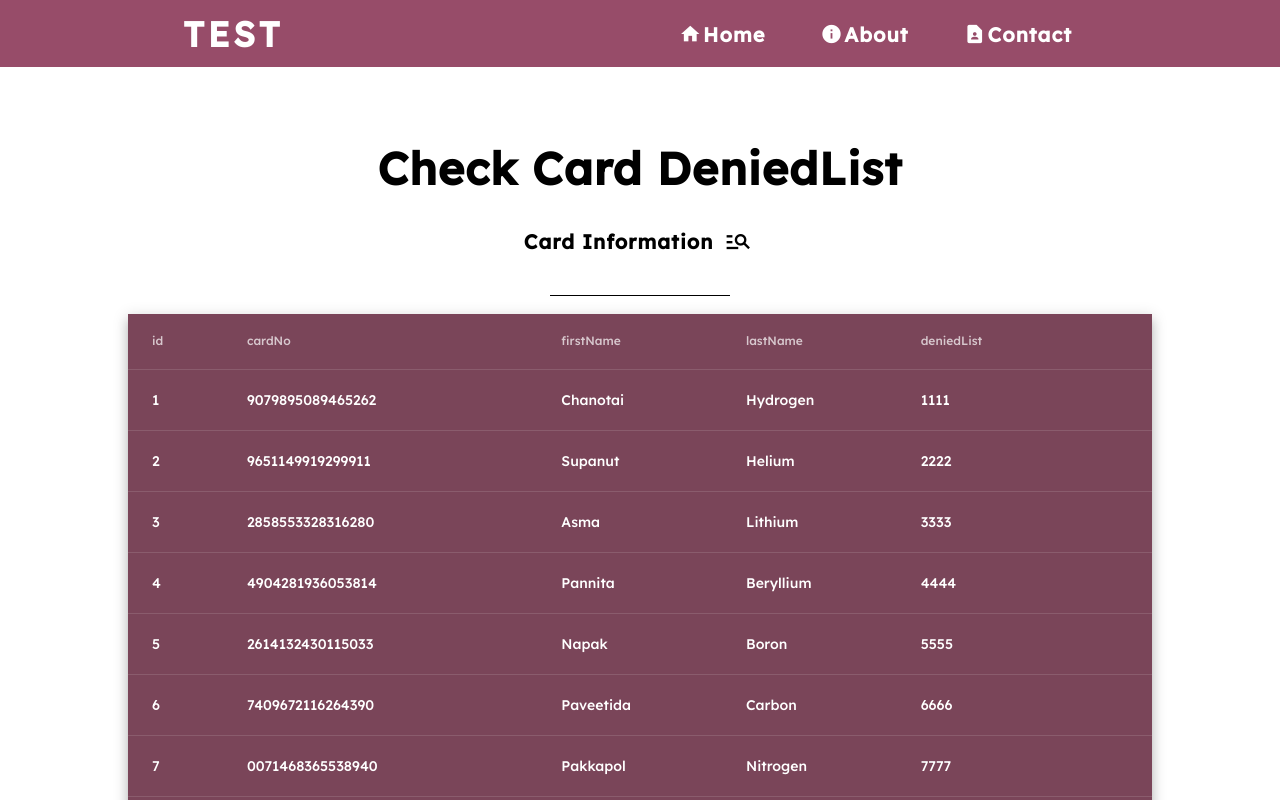
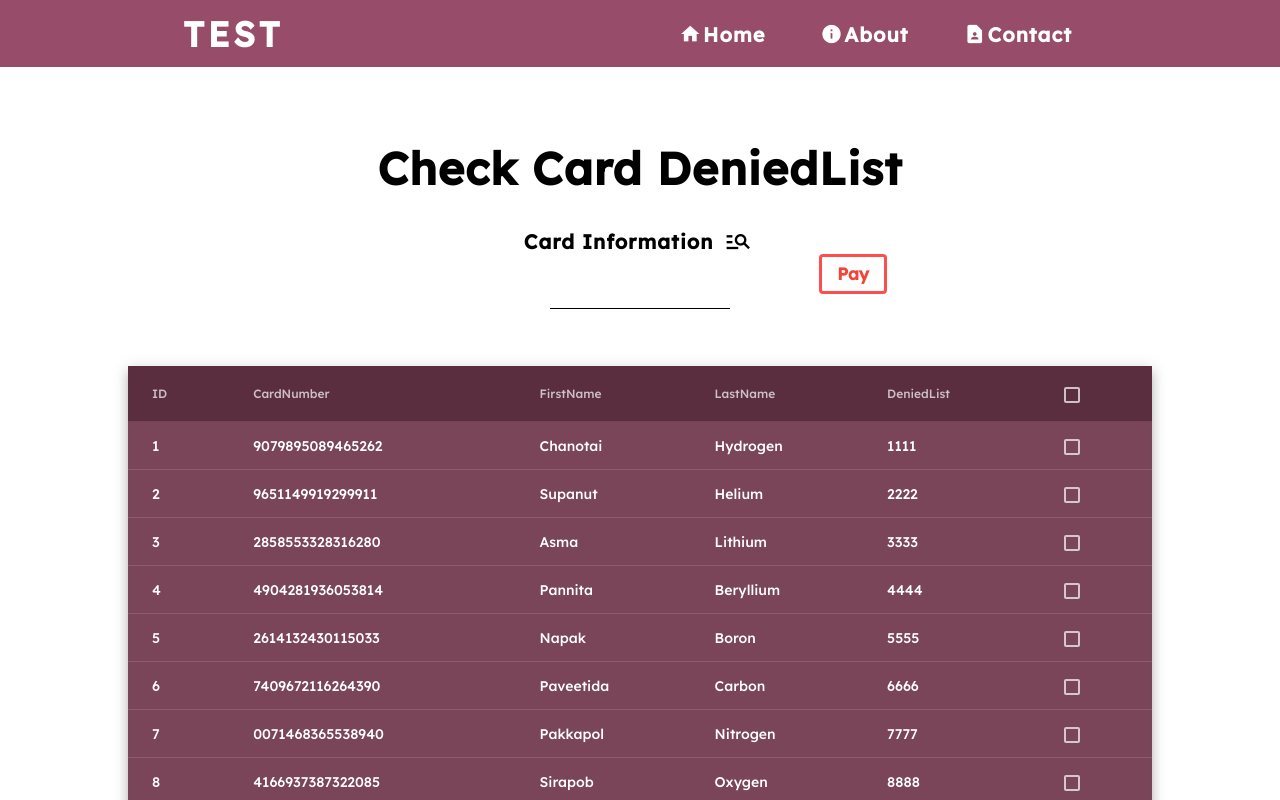
Before and after one commit to Corust1411/gate-portal-angular, an Angular app: page / in a window 1280 px wide. Shown: the top 800 px of the page. Built offline with nearby package versions, Linux system fonts and the light colour scheme.

Commit message:
Finally Search finished by rework the code and also checkbox finished

```diff
--- a/src/app/app.component.css
+++ b/src/app/app.component.css
@@ -1,3 +1,6 @@
+body{
+  min-height:100%;
+}
 .searchtab{
     display: flex;
     justify-content: center;
--- a/src/app/app.component.html
+++ b/src/app/app.component.html
@@ -13,8 +13,7 @@
     </button>-->
   </div>
 </div>
-<app-data-table></app-data-table>
-
+<app-search></app-search>
 <app-footer></app-footer>
 
 
--- a/src/app/components/footer/footer.component.css
+++ b/src/app/components/footer/footer.component.css
@@ -3,5 +3,6 @@
   padding: 20px 0 20px 80%;
   font-family: 'Lexend', sans-serif;
   color: whitesmoke;
-  opacity: 80%;
+  position: relative;
+  margin-top: 100px;
 }
--- /dev/null
+++ b/src/app/components/search/search.component.css
@@ -0,0 +1,39 @@
+.mat-form-field {
+  display: flex;
+  justify-content: center;
+  margin-top: 1%;
+  font-family: 'Lexend',sans-serif;
+}
+button{
+  display:flex;
+  position: relative;
+  left: 64%;
+  bottom:9%;
+  font-family: 'Lexend',sans-serif;
+  font-weight:Bold;
+  font-size:17px;
+  border: 3px solid rgba(255, 0, 0, .7) !important;
+}
+table{
+  background-color: rgb(122,69,89);
+  font-family: 'Lexend', sans-serif;
+  width: 80%;
+  margin-left:10%;
+}
+.mat-paginator{
+  width:80%;
+  margin-left:10%;
+  font-family:'Lexend',sans-serif;
+}
+th{
+  background-color: rgb(90, 45, 63);
+}
+::ng-deep .mat-form-field.mat-focused .mat-form-field-label {
+  color:black !important;
+}
+::ng-deep.mat-form-field-underline {
+  background-color: black !important;
+}
+::ng-deep .mat-checkbox-checked.mat-accent .mat-checkbox-background,.mat-checkbox-indeterminate.mat-accent .mat-checkbox-background {
+  background-color: pink;
+}
--- /dev/null
+++ b/src/app/components/search/search.component.html
@@ -0,0 +1,56 @@
+<mat-form-field>
+  <mat-label>Enter your information</mat-label>
+  <input matInput (keyup)="applyFilter($event)" placeholder="Enter" #input>
+</mat-form-field>
+<button mat-stroked-button color="warn">Pay</button>
+
+<div class="datatable">
+<table mat-table [dataSource]="dataSource" matSort class="mat-elevation-z8">
+  <ng-container matColumnDef="select">
+    <th mat-header-cell *matHeaderCellDef>
+      <mat-checkbox (change)="$event ? masterToggle() : null"
+                    [checked]="selection.hasValue() && isAllSelected()"
+                    [indeterminate]="selection.hasValue() && !isAllSelected()"
+                    [aria-label]="checkboxLabel()">
+      </mat-checkbox>
+    </th>
+    <td mat-cell *matCellDef="let row">
+      <mat-checkbox (click)="$event.stopPropagation()"
+                    (change)="$event ? selection.toggle(row) : null"
+                    [checked]="selection.isSelected(row)"
+                    [aria-label]="checkboxLabel(row)">
+      </mat-checkbox>
+    </td>
+  </ng-container>
+  <ng-container matColumnDef="id">
+    <th mat-header-cell *matHeaderCellDef mat-sort-header>ID</th>
+    <td mat-cell *matCellDef="let element"> {{element.id}} </td>
+  </ng-container>
+  <ng-container matColumnDef="cardNo">
+    <th mat-header-cell *matHeaderCellDef mat-sort-header>CardNumber</th>
+    <td mat-cell *matCellDef="let element"> {{element.cardNo}} </td>
+  </ng-container>
+  <ng-container matColumnDef="firstName">
+    <th mat-header-cell *matHeaderCellDef mat-sort-header>FirstName</th>
+    <td mat-cell *matCellDef="let element"> {{element.firstName}} </td>
+  </ng-container>
+  <ng-container matColumnDef="lastName">
+    <th mat-header-cell *matHeaderCellDef mat-sort-header>LastName</th>
+    <td mat-cell *matCellDef="let element"> {{element.lastName}} </td>
+  </ng-container>
+  <ng-container matColumnDef="deniedList">
+    <th mat-header-cell *matHeaderCellDef mat-sort-header>DeniedList</th>
+    <td mat-cell *matCellDef="let element"> {{element.deniedList}} </td>
+  </ng-container>
+
+
+  <tr mat-header-row *matHeaderRowDef="displayedColumns"></tr>
+  <tr mat-row *matRowDef="let row; columns: displayedColumns;"></tr>
+
+  <tr class="mat-row" *matNoDataRow>
+    <td class="mat-cell" colspan="5">No data matching the filter "{{input.value}}"</td>
+  </tr>
+
+</table>
+  <mat-paginator [length]="dataSource?.data?.length" [pageIndex]="0" [pageSize]="10" [pageSizeOptions]="[1,5, 10, 20]" showFirstLastButtons></mat-paginator>
+</div>
--- /dev/null
+++ b/src/app/components/search/search.component.ts
@@ -0,0 +1,81 @@
+import {AfterViewInit, Component, ViewChild} from '@angular/core';
+import { MatTableDataSource } from '@angular/material/table';
+import { MatSort } from '@angular/material/sort';
+import { MatPaginator } from '@angular/material/paginator';
+import {SelectionModel} from '@angular/cdk/collections';
+
+@Component({
+  selector: 'app-search',
+  templateUrl: './search.component.html',
+  styleUrls: ['./search.component.css']
+})
+export class SearchComponent implements AfterViewInit{
+  displayedColumns = ['id','cardNo','firstName','lastName','deniedList','select']
+  dataSource = new MatTableDataSource<PeriodicElement>(ELEMENT_DATA);
+  selection = new SelectionModel<PeriodicElement>(true, []);
+
+  @ViewChild(MatSort) sort: MatSort;
+  @ViewChild(MatPaginator) paginator: MatPaginator;
+   ngAfterViewInit() {
+     this.dataSource.sort = this.sort;
+     this.dataSource.paginator = this.paginator;
+   }
+  applyFilter(event: Event){
+    const filterValue = (event.target as HTMLInputElement).value;
+    this.dataSource.filter = filterValue.trim().toLowerCase();
+  }
+  /** Whether the number of selected elements matches the total number of rows. */
+    isAllSelected() {
+      const numSelected = this.selection.selected.length;
+      const numRows = this.dataSource.data.length;
+      return numSelected === numRows;
+    }
+
+    /** Selects all rows if they are not all selected; otherwise clear selection. */
+    masterToggle() {
+      this.isAllSelected() ?
+          this.selection.clear() :
+          this.dataSource.data.forEach(row => this.selection.select(row));
+    }
+
+    /** The label for the checkbox on the passed row */
+    checkboxLabel(row?: PeriodicElement): string {
+      if (!row) {
+        return `${this.isAllSelected() ? 'select' : 'deselect'} all`;
+      }
+      return `${this.selection.isSelected(row) ? 'deselect' : 'select'} row ${row.id + 1}`;
+    }
+  /*onSearchClear()
+    event = "";
+    this.applyFilter();
+  }*/
+}
+export interface PeriodicElement{
+  id:number;
+  cardNo:string;
+  firstName:string;
+  lastName:string;
+  deniedList:number;
+}
+const ELEMENT_DATA: PeriodicElement[] = [
+  {id: 1,cardNo: '9079895089465262', firstName: 'Chanotai',lastName: 'Hydrogen',deniedList: 1111},
+    {id: 2,cardNo: '9651149919299911', firstName: 'Supanut',lastName: 'Helium',deniedList: 2222},
+    {id: 3,cardNo: '2858553328316280', firstName: 'Asma',lastName: 'Lithium',deniedList: 3333},
+    {id: 4,cardNo: '4904281936053814', firstName: 'Pannita',lastName: 'Beryllium',deniedList: 4444},
+    {id: 5,cardNo: '2614132430115033', firstName: 'Napak',lastName: 'Boron',deniedList: 5555},
+    {id: 6,cardNo: '7409672116264390', firstName: 'Paveetida',lastName: 'Carbon',deniedList: 6666},
+    {id: 7,cardNo: '0071468365538940', firstName: 'Pakkapol',lastName: 'Nitrogen',deniedList: 7777},
+    {id: 8,cardNo: '4166937387322085', firstName: 'Sirapob',lastName: 'Oxygen',deniedList: 8888},
+    {id: 9,cardNo: '6411395029190201', firstName: 'Samuel',lastName: 'Fluorine',deniedList: 9999},
+    {id: 10,cardNo: '7859447486990911', firstName: 'Chayatorn',lastName: 'Neon',deniedList: 1010},
+    {id: 11,cardNo: '8458412982333561', firstName: 'Nuntapob',lastName: 'Sodium',deniedList: 1111 },
+    {id: 12,cardNo: '5351034826075236', firstName: 'Korwies',lastName: 'Magnesium',deniedList: 1212},
+    {id: 13,cardNo: '6312107661841406', firstName: 'Puttipong',lastName: 'Aluminum',deniedList: 1313},
+    {id: 14,cardNo: '0984764707406605', firstName: 'Nuddcha',lastName: 'Silicon',deniedList: 1414},
+    {id: 15,cardNo: '5244082811409330', firstName: 'Komas',lastName: 'Phosphorus',deniedList: 1515},
+    {id: 16,cardNo: '4561198320082507', firstName: 'Wichayada',lastName: 'Sulfur',deniedList: 1616},
+    {id: 17,cardNo: '9534306652538602', firstName: 'Chatchakorn',lastName: 'Chlorine',deniedList: 1717},
+    {id: 18,cardNo: '1850528689508200', firstName: 'Pipatchai',lastName: 'Argon',deniedList: 1818},
+    {id: 19,cardNo: '0414159684062747', firstName: 'Pakin',lastName: 'Potassium',deniedList: 1919},
+    {id: 20,cardNo: '5557630083949963', firstName: 'Complex',lastName: 'Calcium',deniedList: 2020},
+]
```
Also changed, not shown: src/app/app.module.ts (+9 -2 lines), src/app/components/data-table/data-table.component.css (+4 -4 lines), src/app/components/data-table/data-table.component.html (+4 -3 lines), 1 other file (tests, documents, lock files or other folders).
